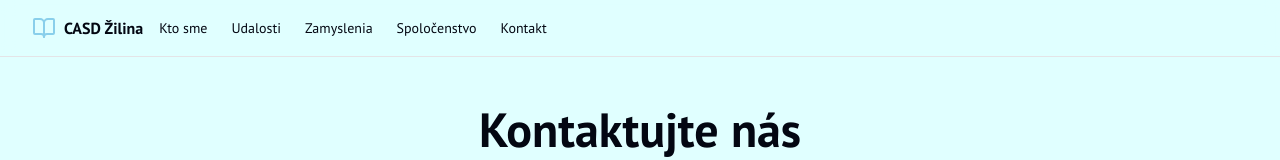
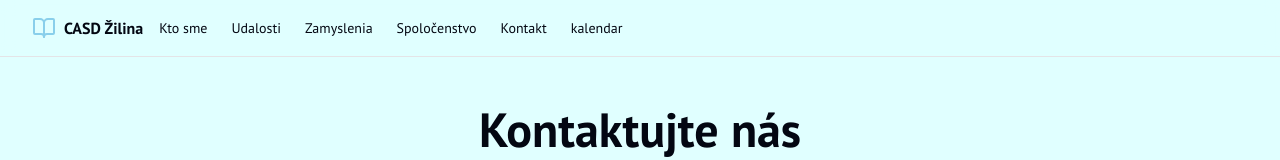
Before and after one commit to KrAsOvOk/Church, a Next.js app: page /kontakt in a window 1280 px wide. Shown: the top 160 px of the page. Built offline with nearby package versions, Linux system fonts and the light colour scheme.

Commit message:
V1 build 1

```diff
--- a/src/components/layout/header.tsx
+++ b/src/components/layout/header.tsx
@@ -12,6 +12,7 @@ const navLinks = [
   { href: '/zamyslenia', label: 'Zamyslenia' },
   { href: '/spolocenstvo', label: 'Spoločenstvo' },
   { href: '/kontakt', label: 'Kontakt' },
+  { href: '/kalendar', label: 'kalendar' },
 ];
 
 export default function Header() {
```
Also changed, not shown: src/app/kalendar/page.tsx (added).
